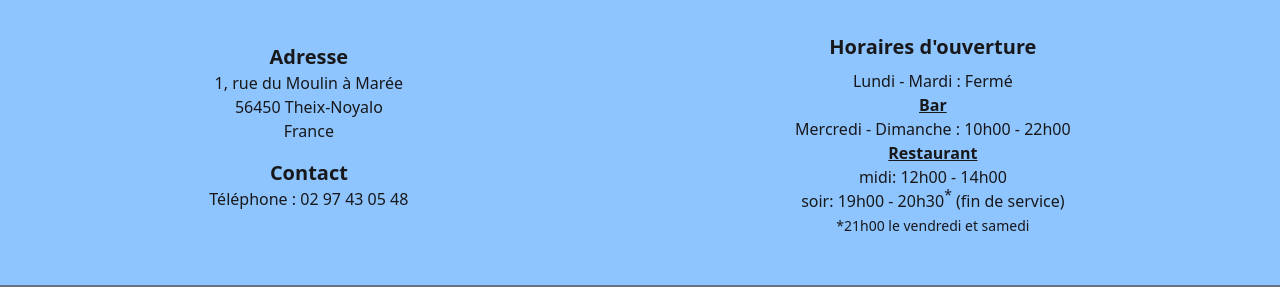
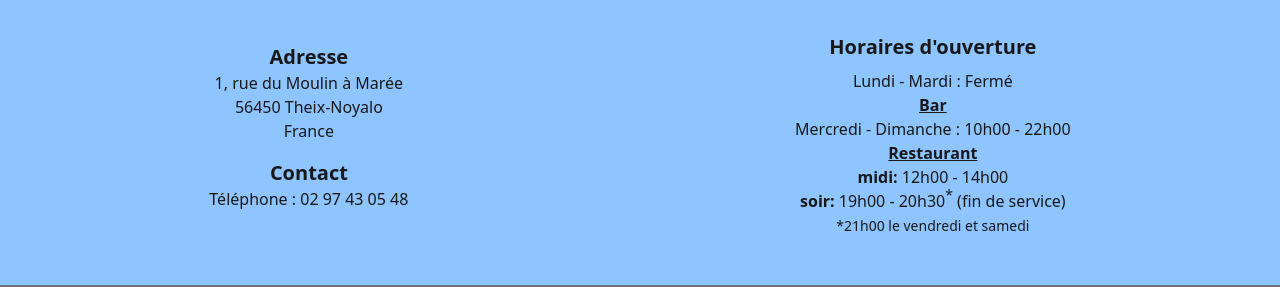
Before and after one commit to AlanGdev/chaloupe, a Next.js app: page /contact in a window 1280 px wide. Shown: the part 323-610 px from the top of the page. Built offline with nearby package versions, Linux system fonts and the light colour scheme.

Commit message:
Modifications dans Footer

```diff
--- a/src/components/Section1Contact/index.jsx
+++ b/src/components/Section1Contact/index.jsx
@@ -47,12 +47,10 @@ export function Section1Contact() {
               <br />
               <span className="font-semibold underline">Restaurant</span>
               <br />
-              midi: 12h00 - 14h00
+              <span className="font-semibold">midi:</span> 12h00 - 14h00
               <br />
-              soir: 19h00 - 20h30<sup className="text-sm font-light">
-                *
-              </sup>{' '}
-              (fin de service)
+              <span className="font-semibold">soir:</span> 19h00 - 20h30
+              <sup className="text-sm font-light">*</sup> (fin de service)
               <br />
               <span className="text-sm font-light">
                 *21h00 le vendredi et samedi
```
